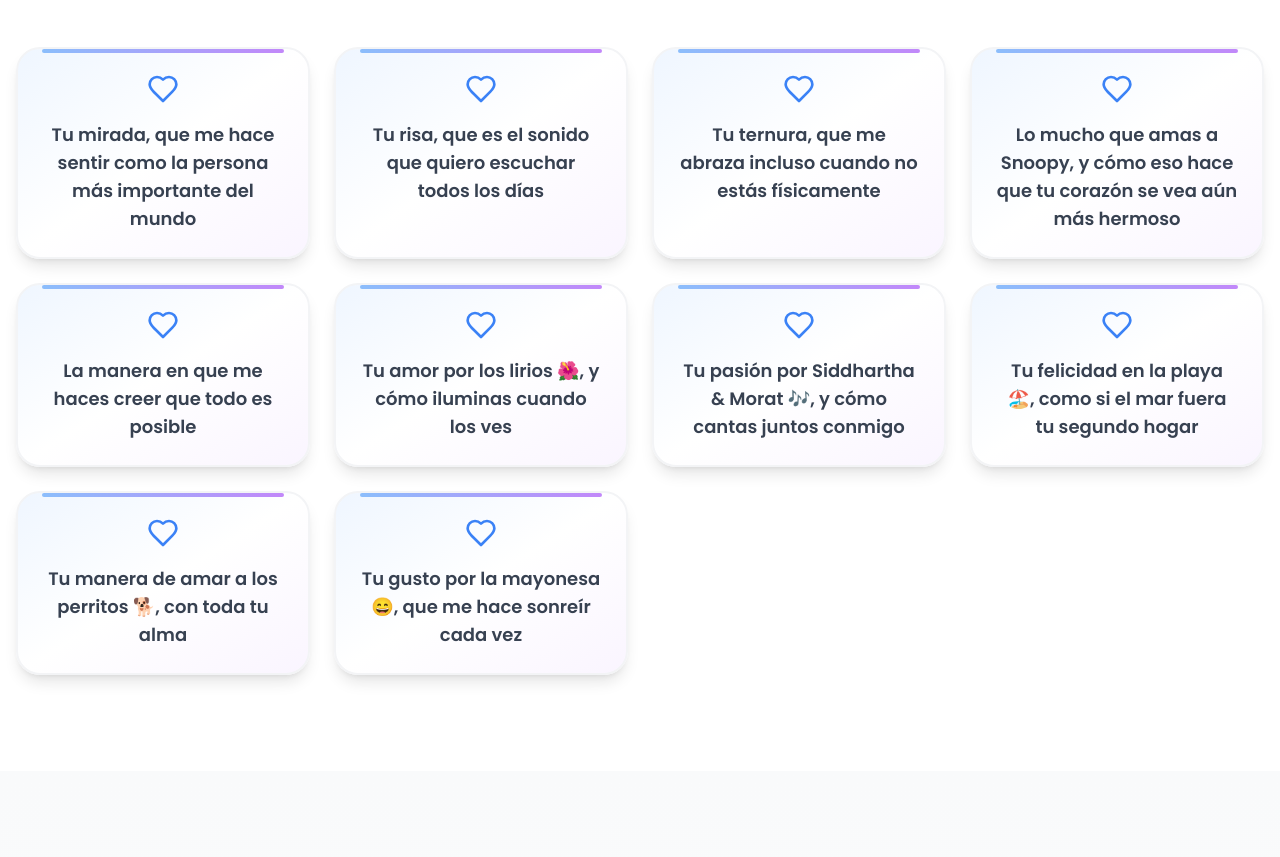
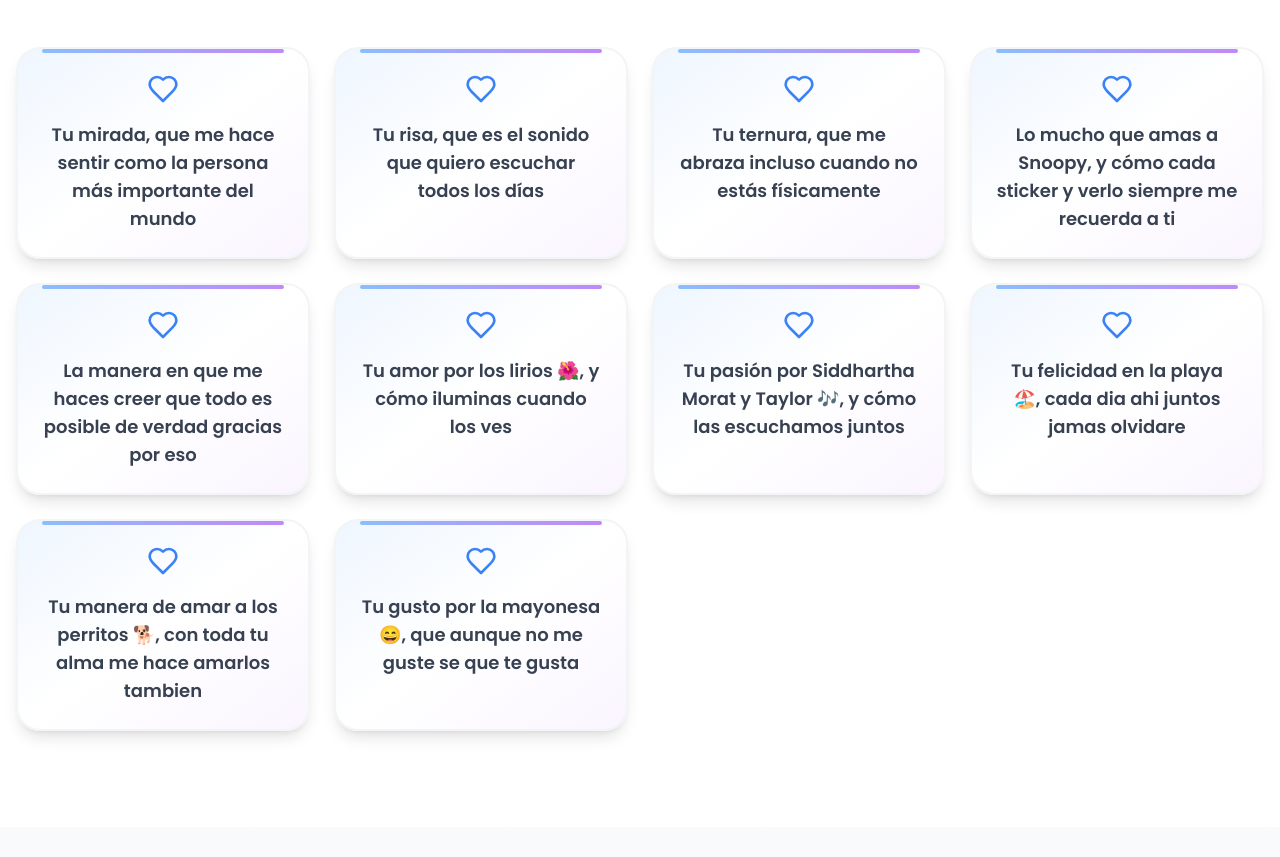
Before and after one commit to Rodri1510la/CumpleDanae, a React (Vite) app: page / in a window 1280 px wide. Shown: the part 1401-2258 px from the top of the page. Built offline with nearby package versions, Linux system fonts and the light colour scheme; no server answers.

Commit message:
danae cumpleaños 26

```diff
--- a/src/pages/Home.tsx
+++ b/src/pages/Home.tsx
@@ -27,13 +27,13 @@
   "Tu mirada, que me hace sentir como la persona más importante del mundo",
   "Tu risa, que es el sonido que quiero escuchar todos los días",
   "Tu ternura, que me abraza incluso cuando no estás físicamente",
-  "Lo mucho que amas a Snoopy, y cómo eso hace que tu corazón se vea aún más hermoso",
-  "La manera en que me haces creer que todo es posible",
+  "Lo mucho que amas a Snoopy, y cómo cada sticker y verlo siempre me recuerda a ti",
+  "La manera en que me haces creer que todo es posible de verdad gracias por eso",
   "Tu amor por los lirios 🌺, y cómo iluminas cuando los ves",
-  "Tu pasión por Siddhartha & Morat 🎶, y cómo cantas juntos conmigo",
-  "Tu felicidad en la playa 🏖️, como si el mar fuera tu segundo hogar",
-  "Tu manera de amar a los perritos 🐕, con toda tu alma",
-  "Tu gusto por la mayonesa 😄, que me hace sonreír cada vez",
+  "Tu pasión por Siddhartha Morat y Taylor 🎶, y cómo las escuchamos juntos",
+  "Tu felicidad en la playa 🏖️, cada dia ahi juntos jamas olvidare",
+  "Tu manera de amar a los perritos 🐕, con toda tu alma me hace amarlos tambien",
+  "Tu gusto por la mayonesa 😄, que aunque no me guste se que te gusta",
 ];
 
 const favoriteSongs = [
```
